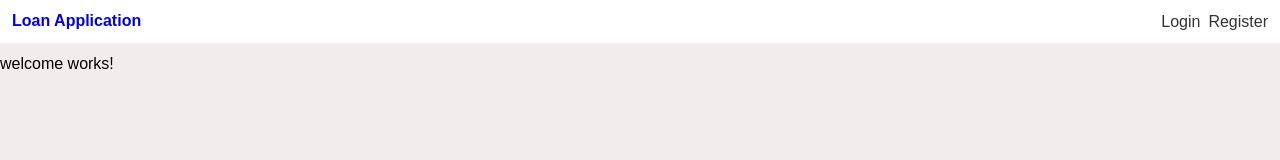
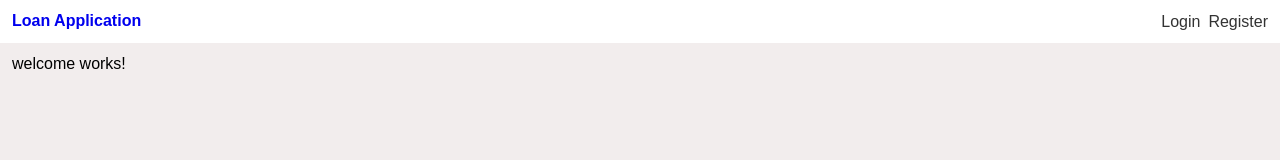
Before and after one commit to jrdnthedev/loan-portal, an Angular app: page /welcome in a window 1280 px wide. Shown: the top 160 px of the page. Built offline with nearby package versions, Linux system fonts and the light colour scheme.

Commit message:
refactor: added small style fix

```diff
--- a/src/app/app.scss
+++ b/src/app/app.scss
@@ -6,3 +6,7 @@
   background-color: vars.$linen;
   min-height: 100vh;
 }
+
+main {
+  padding: 0 12px;
+}
```
